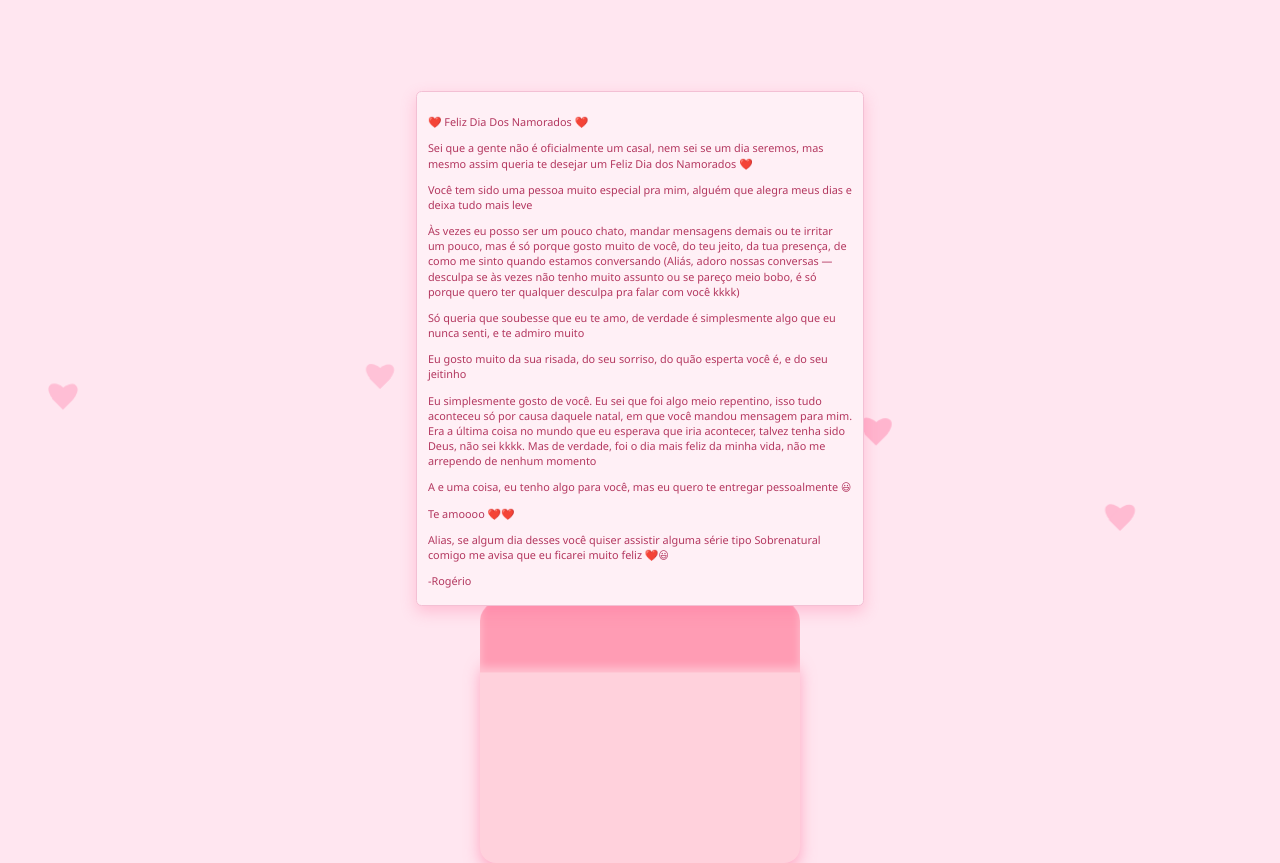
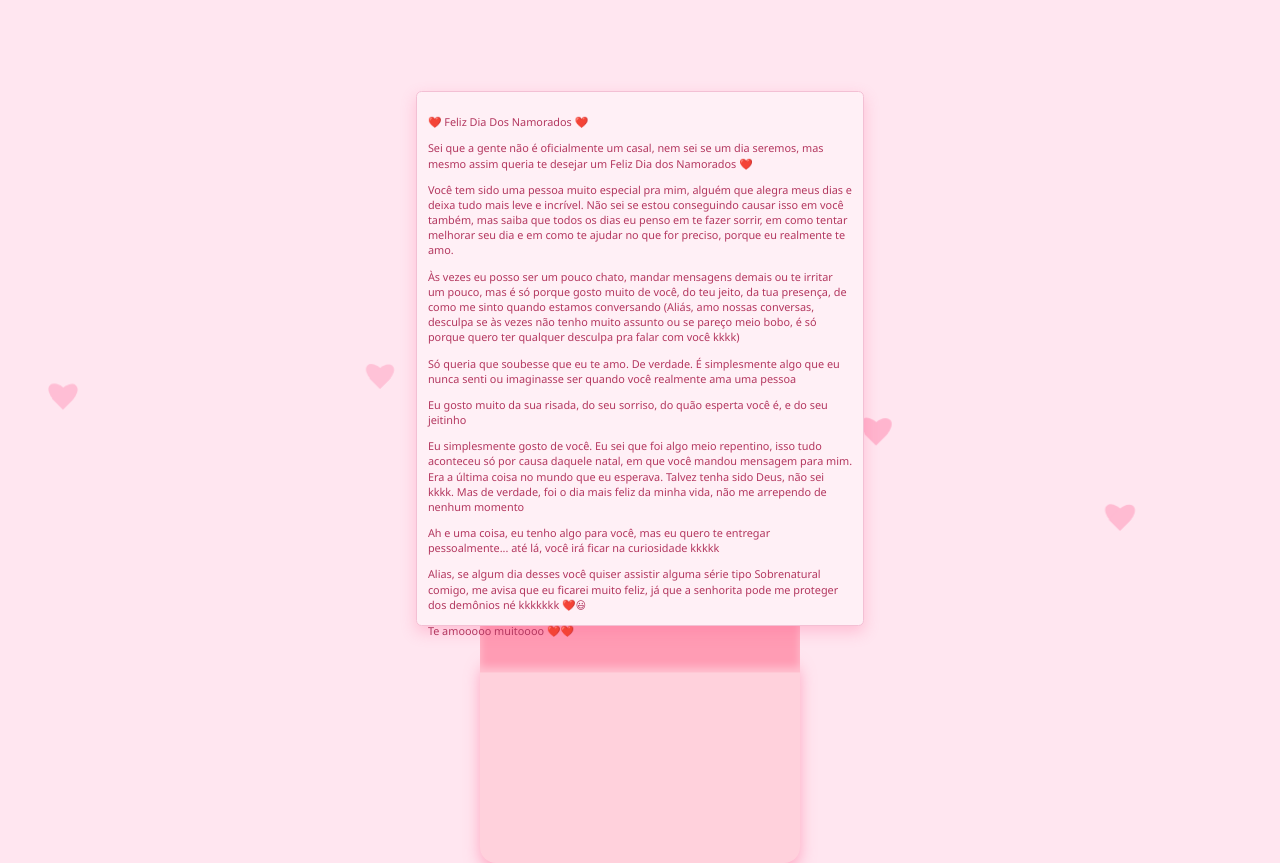
Before and after one commit to ROGERIO8BHOM/rogerio8bhom.github.io, a plain HTML site: page index.html in a window 1280 px wide. Both pictures are taken after a click on the element 640 px from the left and 399 px from the top of the page. Drawn offline with Linux system fonts and the light colour scheme.

Commit message:
Update index.html

```diff
--- a/index.html
+++ b/index.html
@@ -111,7 +111,7 @@
 #paper {
   position: absolute;
   width: 140%;
-  height: 250%;
+  height: 260%;
   background: #fff0f6;
   border-radius: 0.5em;
   border: 1px solid #f3c0d4;
@@ -157,16 +157,14 @@
   <div id="paper">
     <p>❤️ Feliz Dia Dos Namorados ❤️</p>
     <p>Sei que a gente não é oficialmente um casal, nem sei se um dia seremos, mas mesmo assim queria te desejar um Feliz Dia dos Namorados ❤️</p>
-    <p>Você tem sido uma pessoa muito especial pra mim, alguém que alegra meus dias e deixa tudo mais leve</p>
-    <p>Às vezes eu posso ser um pouco chato, mandar mensagens demais ou te irritar um pouco, mas é só porque gosto muito de você, do teu jeito, da tua presença, de como me sinto quando estamos conversando (Aliás, adoro nossas conversas — desculpa se às vezes não tenho muito assunto ou se pareço meio bobo, é só porque quero ter qualquer desculpa pra falar com você kkkk)</p>
-    <p>Só queria que soubesse que eu te amo, de verdade é simplesmente algo que eu nunca senti, e te admiro muito</p>
+    <p>Você tem sido uma pessoa muito especial pra mim, alguém que alegra meus dias e deixa tudo mais leve e incrível. Não sei se estou conseguindo causar isso em você também, mas saiba que todos os dias eu penso em te fazer sorrir, em como tentar melhorar seu dia e em como te ajudar no que for preciso, porque eu realmente te amo.</p>
+    <p>Às vezes eu posso ser um pouco chato, mandar mensagens demais ou te irritar um pouco, mas é só porque gosto muito de você, do teu jeito, da tua presença, de como me sinto quando estamos conversando (Aliás, amo nossas conversas, desculpa se às vezes não tenho muito assunto ou se pareço meio bobo, é só porque quero ter qualquer desculpa pra falar com você kkkk)</p>
+    <p>Só queria que soubesse que eu te amo. De verdade. É simplesmente algo que eu nunca senti ou imaginasse ser quando você realmente ama uma pessoa</p>
     <p>Eu gosto muito da sua risada, do seu sorriso, do quão esperta você é, e do seu jeitinho</p>
-    <p>Eu simplesmente gosto de você. Eu sei que foi algo meio repentino, isso tudo aconteceu só por causa daquele natal, em que você mandou mensagem para mim. Era a última coisa no mundo que eu esperava que iria acontecer, talvez tenha sido Deus, não sei kkkk. Mas de verdade, foi o dia mais feliz da minha vida, não me arrependo de nenhum momento</p>
-    <p></p>
-    <p>A e uma coisa, eu tenho algo para você, mas eu quero te entregar pessoalmente 😃</p>
-    <p>Te amoooo ❤️❤️</p>
-    <p>Alias, se algum dia desses você quiser assistir alguma série tipo Sobrenatural comigo me avisa que eu ficarei muito feliz ❤️😃</p>
-    <p>-Rogério</p>
+    <p>Eu simplesmente gosto de você. Eu sei que foi algo meio repentino, isso tudo aconteceu só por causa daquele natal, em que você mandou mensagem para mim. Era a última coisa no mundo que eu esperava. Talvez tenha sido Deus, não sei kkkk. Mas de verdade, foi o dia mais feliz da minha vida, não me arrependo de nenhum momento</p>
+    <p>Ah e uma coisa, eu tenho algo para você, mas eu quero te entregar pessoalmente... até lá, você irá ficar na curiosidade kkkkk</p>
+    <p>Alias, se algum dia desses você quiser assistir alguma série tipo Sobrenatural comigo, me avisa que eu ficarei muito feliz, já que a senhorita pode me proteger dos demônios né kkkkkkk ❤️😃</p>
+    <p>Te amooooo muitoooo ❤️❤️</p>
   </div>
 </div>
 
```
